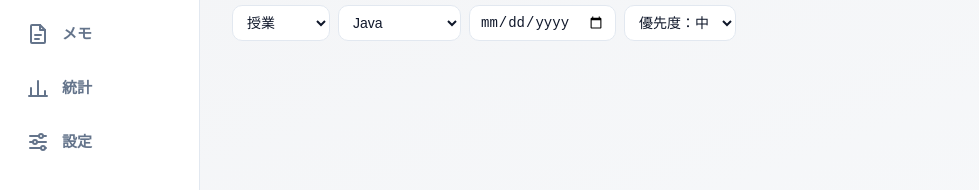
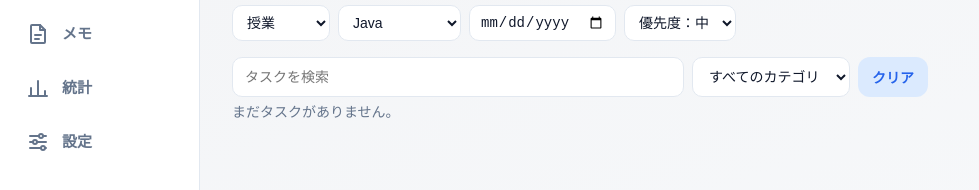
Before and after one commit to Huaihuai7/gakutask, a plain HTML site: page tasks.html in a window 1280 px wide. Shown: the part 176-366 px from the top of the page, without its empty margins (0-979 px from the left). Drawn offline with Linux system fonts and the light colour scheme.

Commit message:
Add files via upload

```diff
--- a/style.css
+++ b/style.css
@@ -450,6 +450,34 @@ li.editing:hover { transform: none; }          /* 編集中は、浮かないよ
 }
 
 
+/* ▼ 検索と絞り込み */
+.filter { display: flex; flex-wrap: wrap; gap: 8px; margin-bottom: 4px; }
+.filter input[type="search"] {
+  flex: 1;
+  min-width: 160px;
+  padding: 10px 12px;
+  border: 1px solid var(--line);
+  border-radius: 10px;
+  background: var(--card);
+  color: var(--ink);
+  font-size: 14px;
+}
+.filter select {
+  padding: 10px 12px;
+  border: 1px solid var(--line);
+  border-radius: 10px;
+  background: var(--card);
+  color: var(--ink);
+  font-size: 14px;
+}
+.filter input:focus,
+.filter select:focus {
+  outline: none;
+  border-color: var(--accent);
+  box-shadow: 0 0 0 3px var(--soft);
+}
+.filter button { padding: 8px 14px; font-size: 14px; }
+
 /* ▼ 広い画面（900px以上）では、タブを左のサイドバーにする */
 @media (min-width: 900px) {
 
--- a/tasks.html
+++ b/tasks.html
@@ -31,6 +31,15 @@
       <option value="低">優先度：低</option>
     </select>
   </div>
+
+
+   <!-- ▼ 検索と絞り込み -->
+  <div class="filter">
+    <input id="searchInput" type="search" placeholder="タスクを検索" aria-label="タスクを検索">
+    <select id="filterCategory" aria-label="カテゴリで絞り込む"></select>
+    <button id="clearFilter" class="btn-sub">クリア</button>
+  </div>
+  <p id="resultInfo" class="set-note"></p>
 
   <ul id="taskList"></ul>
 
--- a/tasks.js
+++ b/tasks.js
@@ -9,6 +9,10 @@ const categoryInput = document.getElementById("categoryInput");
 const undoBar = document.getElementById("undoBar");
 const undoBtn = document.getElementById("undoBtn");
 const undoClose = document.getElementById("undoClose");
+const searchInput = document.getElementById("searchInput");       // ★追加
+const filterCategory = document.getElementById("filterCategory"); // ★追加
+const clearFilter = document.getElementById("clearFilter");       // ★追加
+const resultInfo = document.getElementById("resultInfo");         // ★追加
 
 // ▼ カテゴリの選択肢を、CATEGORIES から作る
 CATEGORIES.forEach(function (name) {
@@ -18,17 +22,59 @@ CATEGORIES.forEach(function (name) {
   categoryInput.appendChild(opt);
 });
 
+// ★追加：絞り込み用の選択肢（すべて／各カテゴリ／未設定）を作る
+(function () {
+  function add(value, text) {
+    const opt = document.createElement("option");
+    opt.value = value;
+    opt.textContent = text;
+    filterCategory.appendChild(opt);
+  }
+  add("", "すべてのカテゴリ");
+  CATEGORIES.forEach(function (name) {
+    add(name, name);
+  });
+  add("__none__", "未設定"); // カテゴリが入っていない、古いタスク用
+})();
+
 // ▼ 直前に削除したタスクを、覚えておく
 let lastDeleted = null;
 
-// ★追加：いま編集中のタスクの id（編集していなければ null）
+// ▼ いま編集中のタスクの id（編集していなければ null）
 let editingId = null;
 
-// ★追加：選択欄を作る小さな関数
-//   list      : 選択肢の文字の配列
-//   value     : 最初に選んでおく値
-//   label     : 画面を読み上げるソフト用の名前
-//   blankText : 「何も選んでいない」という選択肢が必要なときの文字（不要なら null）
+// ★追加：検索と絞り込みの条件に、合うタスクか調べる
+function matchesFilter(task) {
+  const q = searchInput.value.trim().toLowerCase();
+  const fc = filterCategory.value;
+
+  // 検索：やること・科目・カテゴリのどれかに、文字が含まれているか
+  if (q !== "") {
+    const hay = (task.text + " " + (task.cat || "") + " " + (task.category || "")).toLowerCase();
+    if (!hay.includes(q)) return false;
+  }
+
+  // カテゴリの絞り込み
+  if (fc === "__none__") return !task.category;
+  if (fc !== "") return task.category === fc;
+  return true;
+}
+
+// ★追加：件数のメッセージを出す
+function updateInfo(shown) {
+  const total = tasks.length;
+  if (total === 0) {
+    resultInfo.textContent = "まだタスクがありません。";
+  } else if (shown === 0) {
+    resultInfo.textContent = "条件に合うタスクがありません。（全 " + total + " 件）";
+  } else if (shown === total) {
+    resultInfo.textContent = "全 " + total + " 件";
+  } else {
+    resultInfo.textContent = total + " 件中 " + shown + " 件を表示";
+  }
+}
+
+// ▼ 選択欄を作る小さな関数
 function makeSelect(list, value, label, blankText) {
   const sel = document.createElement("select");
   sel.setAttribute("aria-label", label);
@@ -48,20 +94,18 @@ function makeSelect(list, value, label, blankText) {
   return sel;
 }
 
-// ★追加：編集用のカード（<li>）を作る
+// ▼ 編集用のカード（<li>）を作る
 function buildEditItem(task) {
   const li = document.createElement("li");
   li.className = "editing";
   li.dataset.cat = task.cat || "その他";
 
-  // やることの文字
   const textIn = document.createElement("input");
   textIn.type = "text";
   textIn.className = "edit-text";
   textIn.value = task.text;
   textIn.setAttribute("aria-label", "やること");
 
-  // カテゴリ・科目・優先度・期限
   const catSel = makeSelect(CATEGORIES, task.category || "", "カテゴリ", task.category ? null : "未設定");
   const subSel = makeSelect(CATS, task.cat || "その他", "科目", null);
   const priSel = makeSelect(["高", "中", "低"], task.priority || "中", "優先度", null);
@@ -74,7 +118,6 @@ function buildEditItem(task) {
   row.className = "edit-row";
   row.append(catSel, subSel, priSel, dueIn);
 
-  // 保存とキャンセル
   const saveBtn = document.createElement("button");
   saveBtn.textContent = "保存";
   const cancelBtn = document.createElement("button");
@@ -85,15 +128,14 @@ function buildEditItem(task) {
   actions.className = "edit-actions";
   actions.append(saveBtn, cancelBtn);
 
-  // 保存：入力した内容を、タスクに書き込む
   function commit() {
     const t = textIn.value.trim();
-    if (t === "") {          // 空のままでは、保存しない
+    if (t === "") {
       textIn.focus();
       return;
     }
     task.text = t;
-    task.category = catSel.value || undefined; // 未設定のときは、項目ごと消える
+    task.category = catSel.value || undefined;
     task.cat = subSel.value;
     task.priority = priSel.value;
     task.due = dueIn.value;
@@ -102,7 +144,6 @@ function buildEditItem(task) {
     render();
   }
 
-  // キャンセル：何も変えずに、元の表示に戻す
   function cancel() {
     editingId = null;
     render();
@@ -111,7 +152,6 @@ function buildEditItem(task) {
   saveBtn.addEventListener("click", commit);
   cancelBtn.addEventListener("click", cancel);
 
-  // キーボード：Enterで保存、Escで取り消し
   textIn.addEventListener("keydown", function (e) {
     if (e.key === "Enter") commit();
     if (e.key === "Escape") cancel();
@@ -125,8 +165,12 @@ function buildEditItem(task) {
 function render() {
   list.innerHTML = "";
 
-  sortedTasks().forEach(function (task) {
-    // ★追加：編集中のタスクは、編集用のカードを出す
+  // ★変更：絞り込みに合うタスクだけを、並び順どおりに取り出す
+  const visible = sortedTasks().filter(matchesFilter);
+  updateInfo(visible.length); // ★追加
+
+  visible.forEach(function (task) {
+    // 編集中のタスクは、編集用のカードを出す
     if (task.id === editingId) {
       list.appendChild(buildEditItem(task));
       return;
@@ -162,7 +206,7 @@ function render() {
     info.className = "info";
     info.append(title, meta);
 
-    // ★追加：編集ボタン
+    // 編集ボタン
     const edit = document.createElement("button");
     edit.textContent = "編集";
     edit.className = "edit";
@@ -186,14 +230,32 @@ function render() {
       undoBar.hidden = false;
     });
 
-    li.append(check, info, edit, del); // ★変更：editを追加
+    li.append(check, info, edit, del);
     list.appendChild(li);
   });
 
-  // ★追加：編集中なら、文字の欄に、カーソルを合わせる
+  // 編集中なら、文字の欄に、カーソルを合わせる
   const focusTarget = list.querySelector(".edit-text");
   if (focusTarget) focusTarget.focus();
 }
+
+// ★追加：検索欄に文字を入れるたび、絞り込みを変えたときに、描き直す
+searchInput.addEventListener("input", function () {
+  editingId = null; // 編集中のカードは、閉じる（入力欄の取り合いを防ぐ）
+  render();
+});
+filterCategory.addEventListener("change", function () {
+  editingId = null;
+  render();
+});
+
+// ★追加：「クリア」で、条件を元に戻す
+clearFilter.addEventListener("click", function () {
+  searchInput.value = "";
+  filterCategory.value = "";
+  editingId = null;
+  render();
+});
 
 // ▼ 追加ボタンが押されたとき
 button.addEventListener("click", function () {
```
